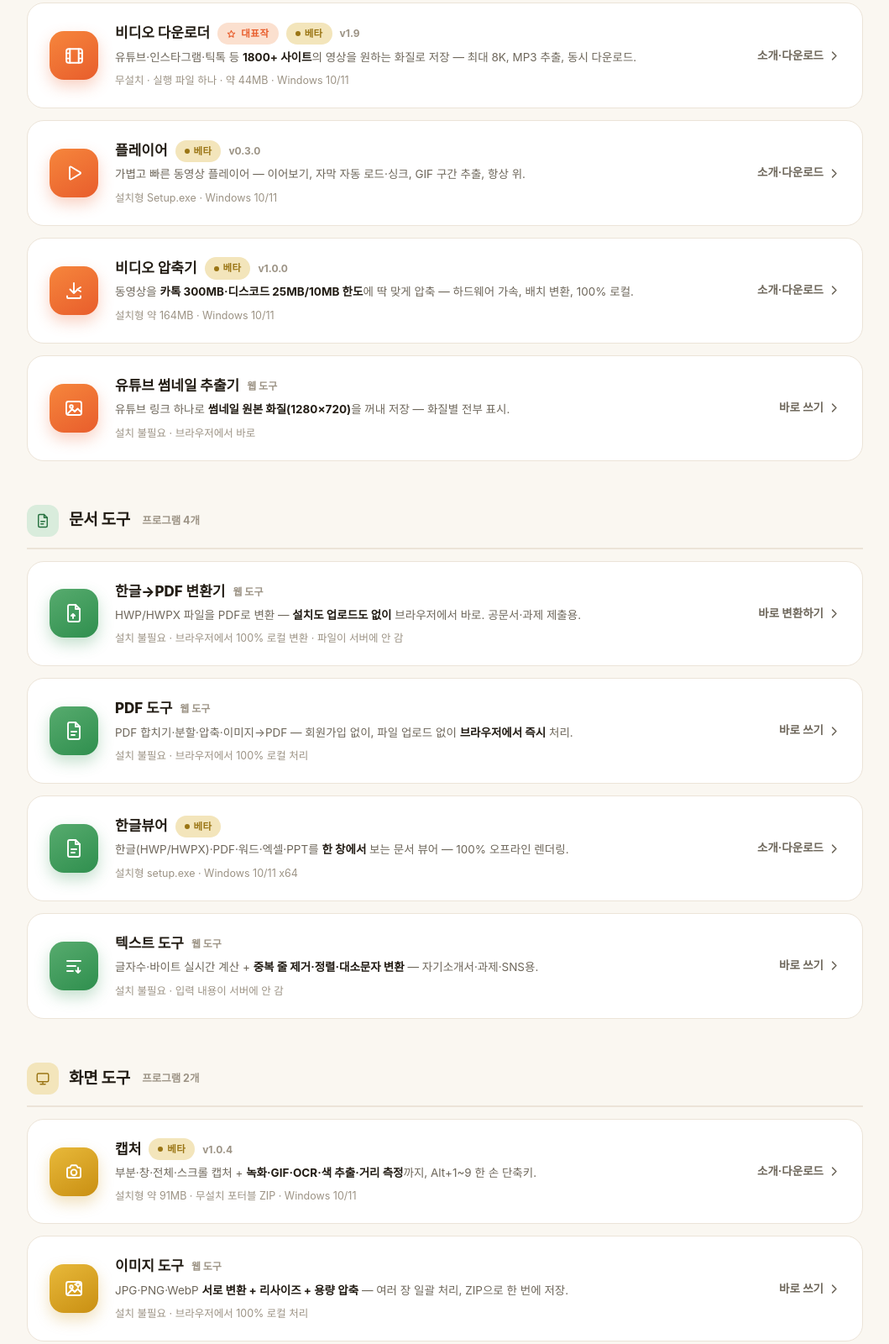
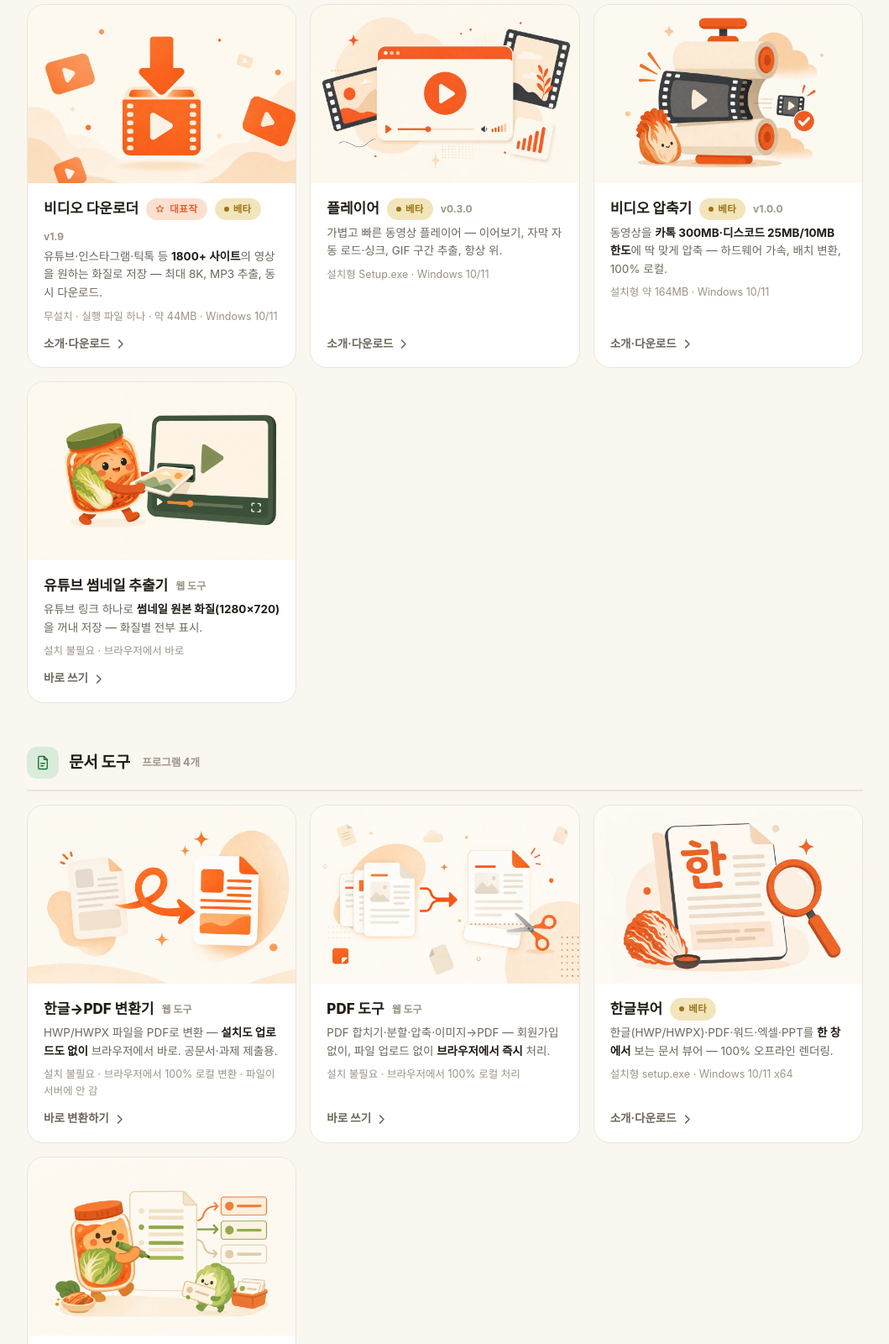
Before and after one commit to gyqls051-arch/ssakssak-landing, a plain HTML site: page archive.html in a window 1280 px wide. Shown: the part 548-2148 px from the top of the page at 84% size, without its empty margins (110-1169 px from the left). Drawn offline with Linux system fonts and the light colour scheme; a web font is replaced by a local one.

Commit message:
feat: 자료실 카드를 일러스트 그리드로 — prog-img 카드 11종 + 반응형 3→2→1열

```diff
--- a/archive.html
+++ b/archive.html
@@ -137,11 +137,9 @@
         <h2 id="cat-video-title">영상 도구</h2>
         <span class="cat-count">프로그램 4개</span>
       </div>
+      <div class="prog-grid">
 
-      <a class="prog" href="video-downloader.html" id="downloader" style="scroll-margin-top:84px">
-        <span class="prog-ico i-video">
-          <svg width="25" height="25" viewBox="0 0 24 24" fill="none" stroke="currentColor" stroke-width="1.9" stroke-linecap="round" stroke-linejoin="round"><rect x="3" y="4" width="18" height="16" rx="2.5"/><path d="M7 4v16M17 4v16M3 9h4M3 15h4M17 9h4M17 15h4"/></svg>
-        </span>
+      <a class="prog" href="video-downloader.html" id="downloader" style="scroll-margin-top:84px"><img class="prog-img" src="img/hero-downloader.webp" width="1100" height="730" alt="비디오 다운로더 일러스트" loading="lazy">
         <span class="prog-main">
           <span class="prog-title">
             <b>비디오 다운로더</b>
@@ -160,10 +158,7 @@
         </span>
       </a>
 
-      <a class="prog" href="player.html" id="player" style="scroll-margin-top:84px">
-        <span class="prog-ico i-video">
-          <svg width="24" height="24" viewBox="0 0 24 24" fill="none" stroke="currentColor" stroke-width="1.9" stroke-linecap="round" stroke-linejoin="round"><path d="M7 5.4v13.2a1 1 0 0 0 1.5.86l11-6.6a1 1 0 0 0 0-1.72l-11-6.6A1 1 0 0 0 7 5.4Z"/></svg>
-        </span>
+      <a class="prog" href="player.html" id="player" style="scroll-margin-top:84px"><img class="prog-img" src="img/hero-player.webp" width="1100" height="730" alt="플레이어 일러스트" loading="lazy">
         <span class="prog-main">
           <span class="prog-title">
             <b>플레이어</b>
@@ -178,10 +173,7 @@
         </span>
       </a>
 
-      <a class="prog" href="compressor.html" id="compressor" style="scroll-margin-top:84px">
-        <span class="prog-ico i-video">
-          <svg width="24" height="24" viewBox="0 0 24 24" fill="none" stroke="currentColor" stroke-width="1.9" stroke-linecap="round" stroke-linejoin="round"><path d="M12 3v12m0 0 4.5-4.5M12 15l-4.5-4.5"/><path d="M4 18.5V20a1 1 0 0 0 1 1h14a1 1 0 0 0 1-1v-1.5"/><path d="M20 8l-4 2.5L20 13"/></svg>
-        </span>
+      <a class="prog" href="compressor.html" id="compressor" style="scroll-margin-top:84px"><img class="prog-img" src="img/hero-compressor.webp" width="1100" height="730" alt="비디오 압축기 일러스트" loading="lazy">
         <span class="prog-main">
           <span class="prog-title">
             <b>비디오 압축기</b>
@@ -196,10 +188,7 @@
         </span>
       </a>
 
-      <a class="prog" href="thumbnail.html" id="thumbnail" style="scroll-margin-top:84px">
-        <span class="prog-ico i-video">
-          <svg width="24" height="24" viewBox="0 0 24 24" fill="none" stroke="currentColor" stroke-width="1.9" stroke-linecap="round" stroke-linejoin="round"><rect x="3" y="4" width="18" height="16" rx="2.5"/><circle cx="9" cy="10" r="1.8"/><path d="m5 18 5-5 3 3 3.5-3.5L21 17"/></svg>
-        </span>
+      <a class="prog" href="thumbnail.html" id="thumbnail" style="scroll-margin-top:84px"><img class="prog-img" src="img/hero-thumbnail.webp" width="1100" height="730" alt="썸네일 추출기 일러스트" loading="lazy">
         <span class="prog-main">
           <span class="prog-title">
             <b>유튜브 썸네일 추출기</b>
@@ -212,7 +201,8 @@
           <svg width="15" height="15" viewBox="0 0 24 24" fill="none" stroke="currentColor" stroke-width="2.4" stroke-linecap="round" stroke-linejoin="round"><path d="m9 5 7 7-7 7"/></svg>
         </span>
       </a>
-    </section>
+          </div>
+</section>
 
     <!-- CATEGORY: DOCS -->
     <section class="cat-sec" id="cat-doc" aria-labelledby="cat-doc-title">
@@ -223,11 +213,9 @@
         <h2 id="cat-doc-title">문서 도구</h2>
         <span class="cat-count">프로그램 4개</span>
       </div>
+      <div class="prog-grid">
 
-      <a class="prog" href="hwp-pdf.html" id="hwp-pdf" style="scroll-margin-top:84px">
-        <span class="prog-ico i-doc">
-          <svg width="24" height="24" viewBox="0 0 24 24" fill="none" stroke="currentColor" stroke-width="1.9" stroke-linecap="round" stroke-linejoin="round"><path d="M14 2H7a2 2 0 0 0-2 2v16a2 2 0 0 0 2 2h10a2 2 0 0 0 2-2V7l-5-5Z"/><path d="M14 2v5h5"/><path d="m9 15 2-2 2 2M11 13v5"/></svg>
-        </span>
+      <a class="prog" href="hwp-pdf.html" id="hwp-pdf" style="scroll-margin-top:84px"><img class="prog-img" src="img/hero-hwp-pdf.webp" width="1100" height="730" alt="한글→PDF 변환기 일러스트" loading="lazy">
         <span class="prog-main">
           <span class="prog-title">
             <b>한글→PDF 변환기</b>
@@ -241,10 +229,7 @@
         </span>
       </a>
 
-      <a class="prog" href="pdf.html" id="pdf" style="scroll-margin-top:84px">
-        <span class="prog-ico i-doc">
-          <svg width="24" height="24" viewBox="0 0 24 24" fill="none" stroke="currentColor" stroke-width="1.9" stroke-linecap="round" stroke-linejoin="round"><path d="M14 2H7a2 2 0 0 0-2 2v16a2 2 0 0 0 2 2h10a2 2 0 0 0 2-2V7l-5-5Z"/><path d="M14 2v5h5"/><path d="M9 13h6M9 17h4"/></svg>
-        </span>
+      <a class="prog" href="pdf.html" id="pdf" style="scroll-margin-top:84px"><img class="prog-img" src="img/hero-pdf.webp" width="1100" height="730" alt="PDF 도구 일러스트" loading="lazy">
         <span class="prog-main">
           <span class="prog-title">
             <b>PDF 도구</b>
@@ -259,9 +244,7 @@
       </a>
 
       <a class="prog" href="hangeul-viewer.html" id="viewer" style="scroll-margin-top:84px">
-        <span class="prog-ico i-doc">
-          <svg width="24" height="24" viewBox="0 0 24 24" fill="none" stroke="currentColor" stroke-width="1.9" stroke-linecap="round" stroke-linejoin="round"><path d="M14 2H7a2 2 0 0 0-2 2v16a2 2 0 0 0 2 2h10a2 2 0 0 0 2-2V7l-5-5Z"/><path d="M14 2v5h5"/><path d="M9 13h6M9 17h4"/></svg>
-        </span>
+        <img class="prog-img" src="img/hero-hangeul.webp" width="1100" height="730" alt="한글뷰어 일러스트" loading="lazy">
         <span class="prog-main">
           <span class="prog-title">
             <b>한글뷰어</b>
@@ -275,10 +258,7 @@
         </span>
       </a>
 
-      <a class="prog" href="text-tools.html" id="text-tools" style="scroll-margin-top:84px">
-        <span class="prog-ico i-doc">
-          <svg width="24" height="24" viewBox="0 0 24 24" fill="none" stroke="currentColor" stroke-width="1.9" stroke-linecap="round" stroke-linejoin="round"><path d="M4 6h16M4 12h10M4 18h7"/><path d="M17 14v6m0 0 2.5-2.5M17 20l-2.5-2.5"/></svg>
-        </span>
+      <a class="prog" href="text-tools.html" id="text-tools" style="scroll-margin-top:84px"><img class="prog-img" src="img/hero-text-tools.webp" width="1100" height="730" alt="텍스트 도구 일러스트" loading="lazy">
         <span class="prog-main">
           <span class="prog-title">
             <b>텍스트 도구</b>
@@ -291,7 +271,8 @@
           <svg width="15" height="15" viewBox="0 0 24 24" fill="none" stroke="currentColor" stroke-width="2.4" stroke-linecap="round" stroke-linejoin="round"><path d="m9 5 7 7-7 7"/></svg>
         </span>
       </a>
-    </section>
+          </div>
+</section>
 
     <!-- CATEGORY: SCREEN -->
     <section class="cat-sec" id="cat-screen" aria-labelledby="cat-screen-title">
@@ -302,11 +283,9 @@
         <h2 id="cat-screen-title">화면 도구</h2>
         <span class="cat-count">프로그램 2개</span>
       </div>
+      <div class="prog-grid">
 
-      <a class="prog" href="capture.html" id="capture" style="scroll-margin-top:84px">
-        <span class="prog-ico i-screen">
-          <svg width="24" height="24" viewBox="0 0 24 24" fill="none" stroke="currentColor" stroke-width="1.9" stroke-linecap="round" stroke-linejoin="round"><path d="M4 9a2 2 0 0 1 2-2h1.4l1.1-1.9A1.5 1.5 0 0 1 9.8 4.3h4.4a1.5 1.5 0 0 1 1.3.8L16.6 7H18a2 2 0 0 1 2 2v8a2 2 0 0 1-2 2H6a2 2 0 0 1-2-2V9Z"/><circle cx="12" cy="12.8" r="3.4"/></svg>
-        </span>
+      <a class="prog" href="capture.html" id="capture" style="scroll-margin-top:84px"><img class="prog-img" src="img/hero-capture.webp" width="1100" height="730" alt="캡처 도구 일러스트" loading="lazy">
         <span class="prog-main">
           <span class="prog-title">
             <b>캡처</b>
@@ -321,10 +300,7 @@
         </span>
       </a>
 
-      <a class="prog" href="image-tools.html" id="image-tools" style="scroll-margin-top:84px">
-        <span class="prog-ico i-screen">
-          <svg width="24" height="24" viewBox="0 0 24 24" fill="none" stroke="currentColor" stroke-width="1.9" stroke-linecap="round" stroke-linejoin="round"><rect x="3" y="4" width="18" height="16" rx="2.5"/><circle cx="9" cy="10" r="1.8"/><path d="m5 18 5-5 3 3 3.5-3.5L21 17"/><path d="m17 3.5 1.2 2.4 2.4 1.2-2.4 1.2L17 10.7l-1.2-2.4-2.4-1.2 2.4-1.2L17 3.5Z"/></svg>
-        </span>
+      <a class="prog" href="image-tools.html" id="image-tools" style="scroll-margin-top:84px"><img class="prog-img" src="img/hero-image-tools.webp" width="1100" height="730" alt="이미지 도구 일러스트" loading="lazy">
         <span class="prog-main">
           <span class="prog-title">
             <b>이미지 도구</b>
@@ -337,7 +313,8 @@
           <svg width="15" height="15" viewBox="0 0 24 24" fill="none" stroke="currentColor" stroke-width="2.4" stroke-linecap="round" stroke-linejoin="round"><path d="m9 5 7 7-7 7"/></svg>
         </span>
       </a>
-    </section>
+          </div>
+</section>
 
     <!-- CATEGORY: PLAYGROUND -->
     <section class="cat-sec" aria-labelledby="cat-play-title">
@@ -348,11 +325,9 @@
         <h2 id="cat-play-title">놀이터</h2>
         <span class="cat-count">1개</span>
       </div>
+      <div class="prog-grid">
 
-      <a class="prog" href="domino/index.html" id="domino" style="scroll-margin-top:84px">
-        <span class="prog-ico i-video">
-          <svg width="24" height="24" viewBox="0 0 24 24" fill="none" stroke="currentColor" stroke-width="1.9" stroke-linecap="round" stroke-linejoin="round"><rect x="8" y="2.5" width="8" height="19" rx="1.5"/><path d="M8 8h8M8 16h8"/></svg>
-        </span>
+      <a class="prog" href="domino/index.html" id="domino" style="scroll-margin-top:84px"><img class="prog-img" src="img/hero-domino.webp" width="1100" height="730" alt="도미노 시뮬레이션 일러스트" loading="lazy">
         <span class="prog-main">
           <span class="prog-title">
             <b>도미노 아트 시뮬레이션</b>
@@ -365,7 +340,8 @@
           <svg width="15" height="15" viewBox="0 0 24 24" fill="none" stroke="currentColor" stroke-width="2.4" stroke-linecap="round" stroke-linejoin="round"><path d="m9 5 7 7-7 7"/></svg>
         </span>
       </a>
-    </section>
+          </div>
+</section>
 
     <!-- COMING SOON -->
     <div class="prog soon" style="margin-top:32px">
--- a/ssak.css
+++ b/ssak.css
@@ -214,6 +214,14 @@ html[data-theme="dark"] .theme-icon-moon{display:none}
 .prog-meta{display:block;font-size:12.5px;color:var(--faint);margin-top:7px}
 .prog-go{flex:none;display:inline-flex;align-items:center;gap:5px;font-size:13.5px;font-weight:700;color:var(--muted);transition:color .15s ease;white-space:nowrap}
 .prog:hover .prog-go{color:var(--accent)}
+/* 자료실 이미지 카드 그리드 */
+.prog-grid{display:grid;grid-template-columns:repeat(3,1fr);gap:16px;margin-top:16px}
+.prog-grid .prog{flex-direction:column;align-items:stretch;gap:0;padding:0;overflow:hidden;margin-top:0}
+.prog-grid .prog-img{display:block;width:100%;height:auto;aspect-ratio:1100/730;object-fit:cover;background:var(--bg2)}
+.prog-grid .prog-main{flex:1;padding:17px 19px 4px}
+.prog-grid .prog-go{padding:8px 19px 17px}
+@media (max-width:980px){.prog-grid{grid-template-columns:repeat(2,1fr)}}
+@media (max-width:620px){.prog-grid{grid-template-columns:1fr}.prog-grid .prog{flex-wrap:nowrap}.prog-grid .prog-go{margin-left:0}}
 
 /* ---------- NOTICE / BANNER / BACK / FOOTER ---------- */
 .banner-wrap{margin:56px 0 0}
```
Also changed, not shown: 1 other file.
